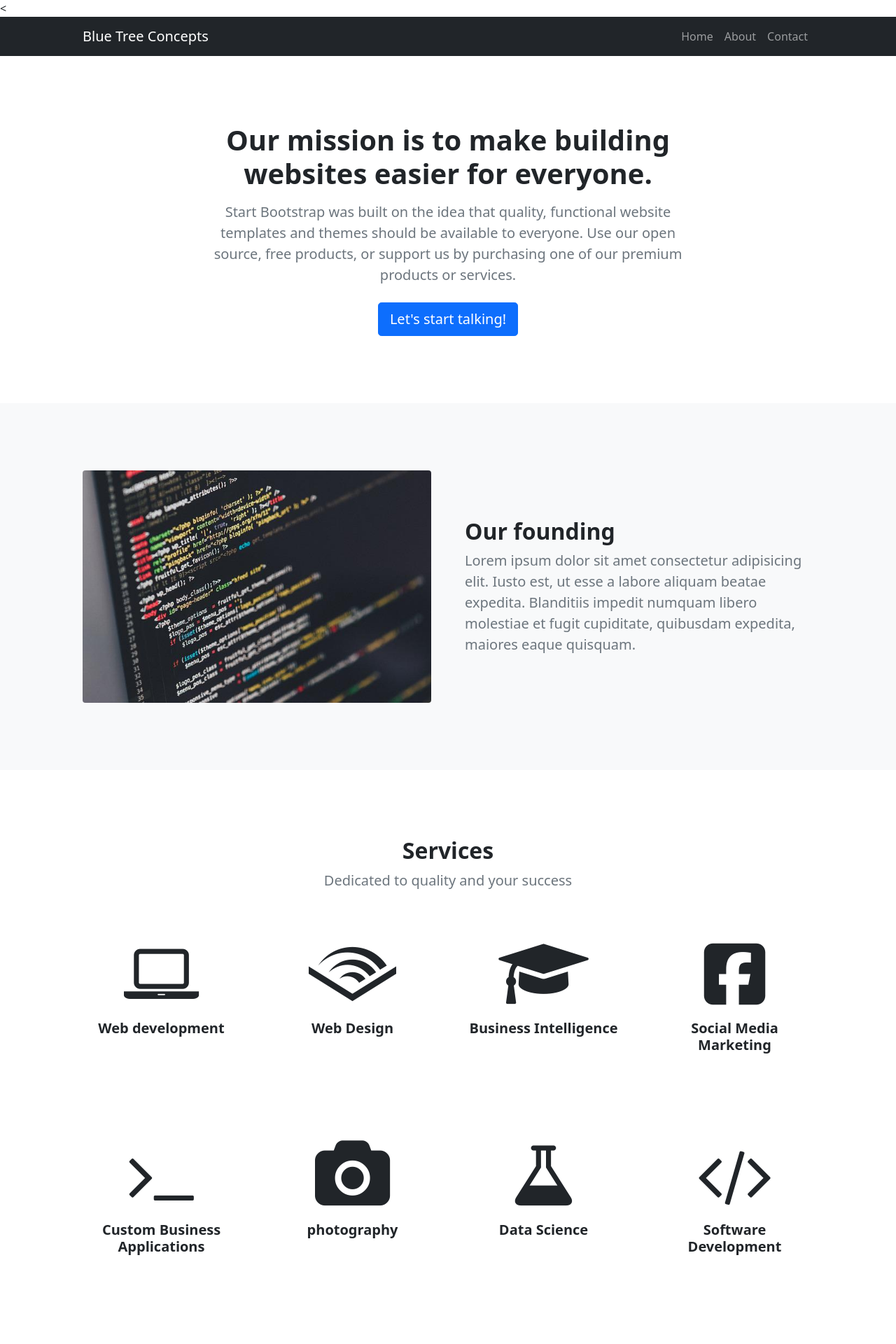
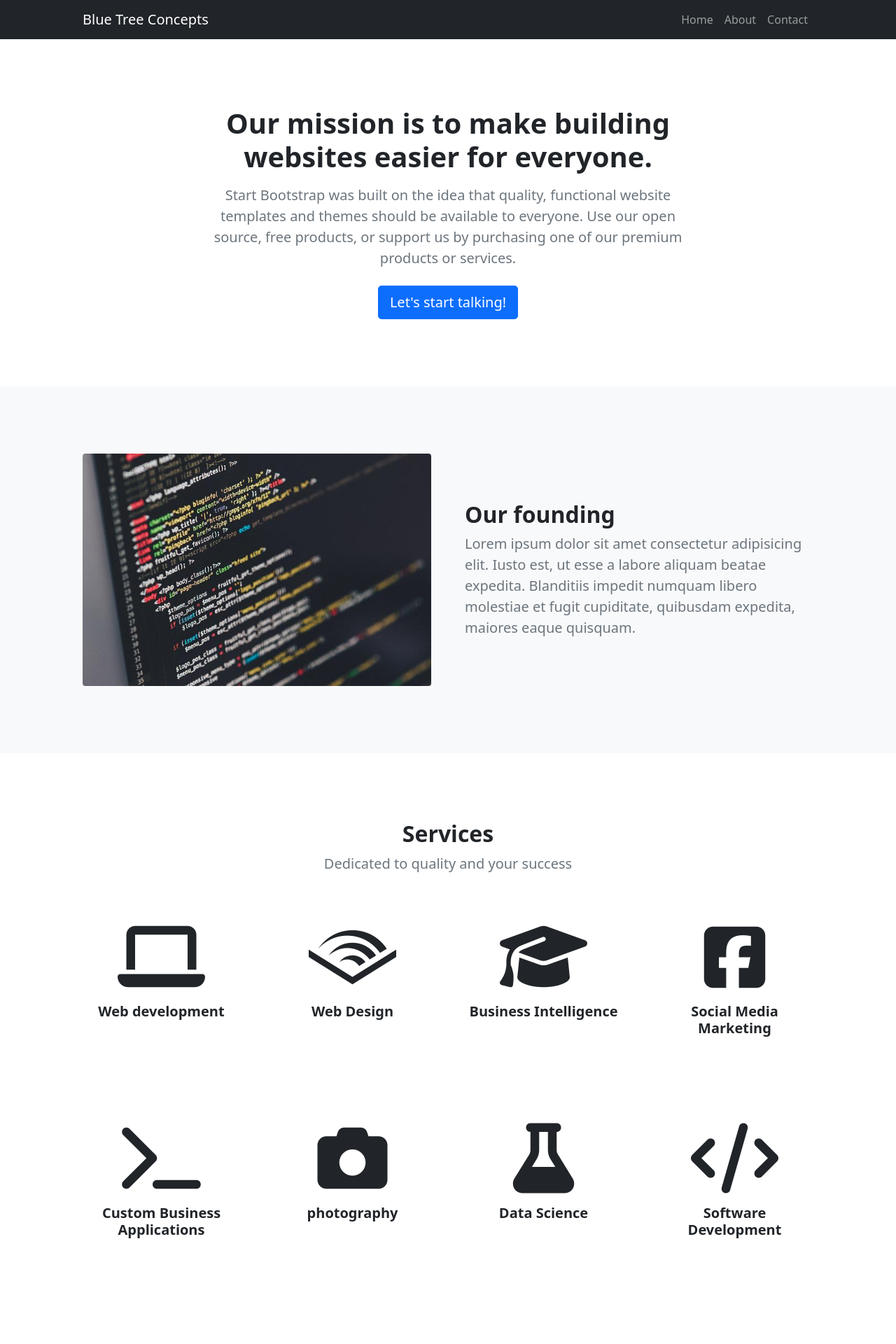
Before and after one commit to mdomeracki231994/mcdev_com, a Django app: page /about/ in a window 1280 px wide. Shown: the top 1920 px of the page at 70% size. Run offline with Django 4.2, Linux system fonts and the light colour scheme; grey boxes labelled with a size stand in for pictures from a placeholder-image service; some libraries are stand-ins or nearby versions.

Commit message:
Remove error in base.html

```diff
--- a/templates/base.html
+++ b/templates/base.html
@@ -10,7 +10,7 @@
     <link rel="icon" type="image/x-icon" href="assets/favicon.ico" />
     <!-- Bootstrap icons-->
     <link href="https://cdn.jsdelivr.net/npm/bootstrap-icons@1.5.0/font/bootstrap-icons.css" rel="stylesheet" />
-    <<link rel="stylesheet" href="https://cdnjs.cloudflare.com/ajax/libs/font-awesome/4.7.0/css/font-awesome.min.css">
+    <link rel="stylesheet" href="https://cdnjs.cloudflare.com/ajax/libs/font-awesome/4.7.0/css/font-awesome.min.css">
     <!-- Core theme CSS (includes Bootstrap)-->
     {% load static %}
     <link href="{% static 'css/style.css' %}" rel="stylesheet" />
```
